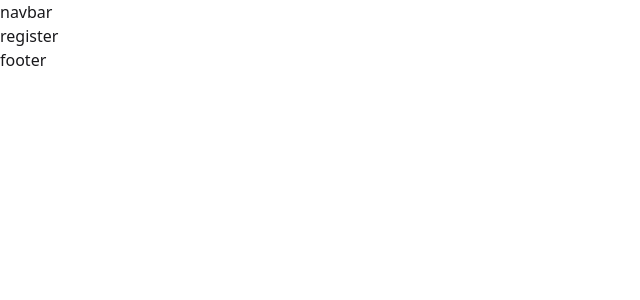
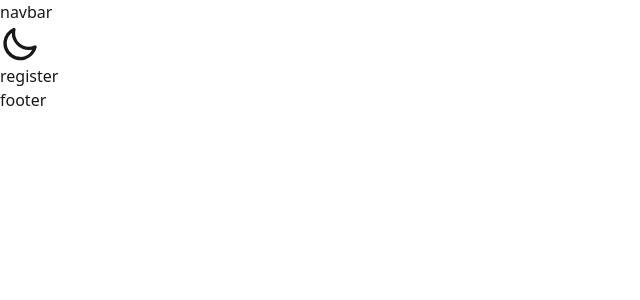
Before and after one commit to ArunRoy404/NestMate-Client, a React (Vite) app: page /register in a window 1280 px wide. Shown: the top 300 px of the page, without its empty margins (0-640 px from the left). Built offline with nearby package versions, Linux system fonts and the light colour scheme.

Commit message:
theme toggle option added

```diff
--- /dev/null
+++ b/src/Components/Icons/MoonIcon.jsx
@@ -0,0 +1,14 @@
+const MoonIcon = ({onClick}) => {
+    return (
+        <svg
+            onClick={onClick}
+            className="swap-off h-10 w-10 fill-current"
+            xmlns="http://www.w3.org/2000/svg"
+            viewBox="0 0 24 24">
+            <path
+                d="M21.64,13a1,1,0,0,0-1.05-.14,8.05,8.05,0,0,1-3.37.73A8.15,8.15,0,0,1,9.08,5.49a8.59,8.59,0,0,1,.25-2A1,1,0,0,0,8,2.36,10.14,10.14,0,1,0,22,14.05,1,1,0,0,0,21.64,13Zm-9.5,6.69A8.14,8.14,0,0,1,7.08,5.22v.27A10.15,10.15,0,0,0,17.22,15.63a9.79,9.79,0,0,0,2.1-.22A8.11,8.11,0,0,1,12.14,19.73Z" />
+        </svg>
+    );
+};
+
+export default MoonIcon;
--- /dev/null
+++ b/src/Components/Icons/SunIcon.jsx
@@ -0,0 +1,14 @@
+const SunIcon = ({ onClick }) => {
+    return (
+        <svg
+            onClick={onClick}
+            className="swap-on h-10 w-10 fill-current"
+            xmlns="http://www.w3.org/2000/svg"
+            viewBox="0 0 24 24">
+            <path
+                d="M5.64,17l-.71.71a1,1,0,0,0,0,1.41,1,1,0,0,0,1.41,0l.71-.71A1,1,0,0,0,5.64,17ZM5,12a1,1,0,0,0-1-1H3a1,1,0,0,0,0,2H4A1,1,0,0,0,5,12Zm7-7a1,1,0,0,0,1-1V3a1,1,0,0,0-2,0V4A1,1,0,0,0,12,5ZM5.64,7.05a1,1,0,0,0,.7.29,1,1,0,0,0,.71-.29,1,1,0,0,0,0-1.41l-.71-.71A1,1,0,0,0,4.93,6.34Zm12,.29a1,1,0,0,0,.7-.29l.71-.71a1,1,0,1,0-1.41-1.41L17,5.64a1,1,0,0,0,0,1.41A1,1,0,0,0,17.66,7.34ZM21,11H20a1,1,0,0,0,0,2h1a1,1,0,0,0,0-2Zm-9,8a1,1,0,0,0-1,1v1a1,1,0,0,0,2,0V20A1,1,0,0,0,12,19ZM18.36,17A1,1,0,0,0,17,18.36l.71.71a1,1,0,0,0,1.41,0,1,1,0,0,0,0-1.41ZM12,6.5A5.5,5.5,0,1,0,17.5,12,5.51,5.51,0,0,0,12,6.5Zm0,9A3.5,3.5,0,1,1,15.5,12,3.5,3.5,0,0,1,12,15.5Z" />
+        </svg>
+    );
+};
+
+export default SunIcon;
--- a/src/Components/Navbar.jsx
+++ b/src/Components/Navbar.jsx
@@ -1,7 +1,10 @@
+import ThemeToggle from "./ThemeToggle/ThemeToggle";
+
 const Navbar = () => {
     return (
         <nav>
             <h1>navbar</h1>
+            <ThemeToggle />
         </nav>
     );
 };
--- /dev/null
+++ b/src/Components/ThemeToggle/ThemeToggle.jsx
@@ -0,0 +1,28 @@
+import { useEffect, useState } from "react";
+import MoonIcon from "../Icons/MoonIcon";
+import SunIcon from "../Icons/SunIcon";
+
+const ThemeToggle = () => {
+    const [isDark, setIsDark] = useState(false)
+
+    useEffect(() => {
+        document.querySelector('html').setAttribute('data-theme', isDark ? 'dark' : 'light')
+    }, [isDark])
+
+    const handleToggle = () => {
+        setIsDark(!isDark)
+    }
+
+    return (
+        <div>
+            <label className="swap swap-rotate">
+                {/* this hidden checkbox controls the state */}
+                <input type="checkbox" onChange={handleToggle} checked={isDark} />
+                <SunIcon />
+                <MoonIcon />
+            </label>
+        </div>
+    );
+};
+
+export default ThemeToggle;
```
